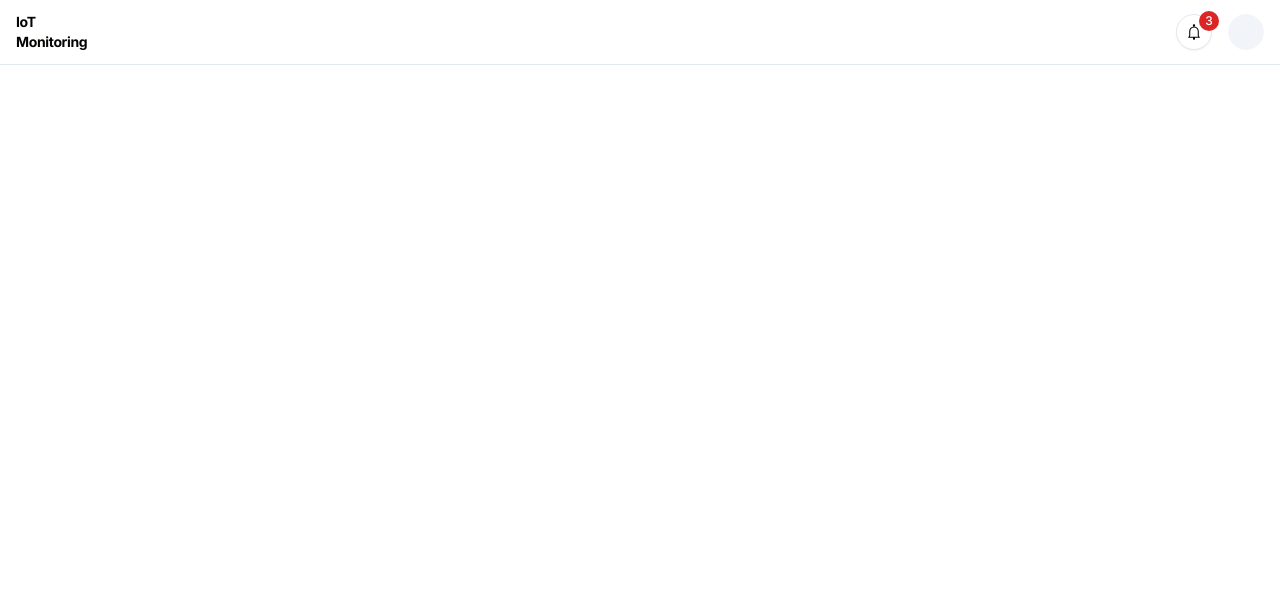
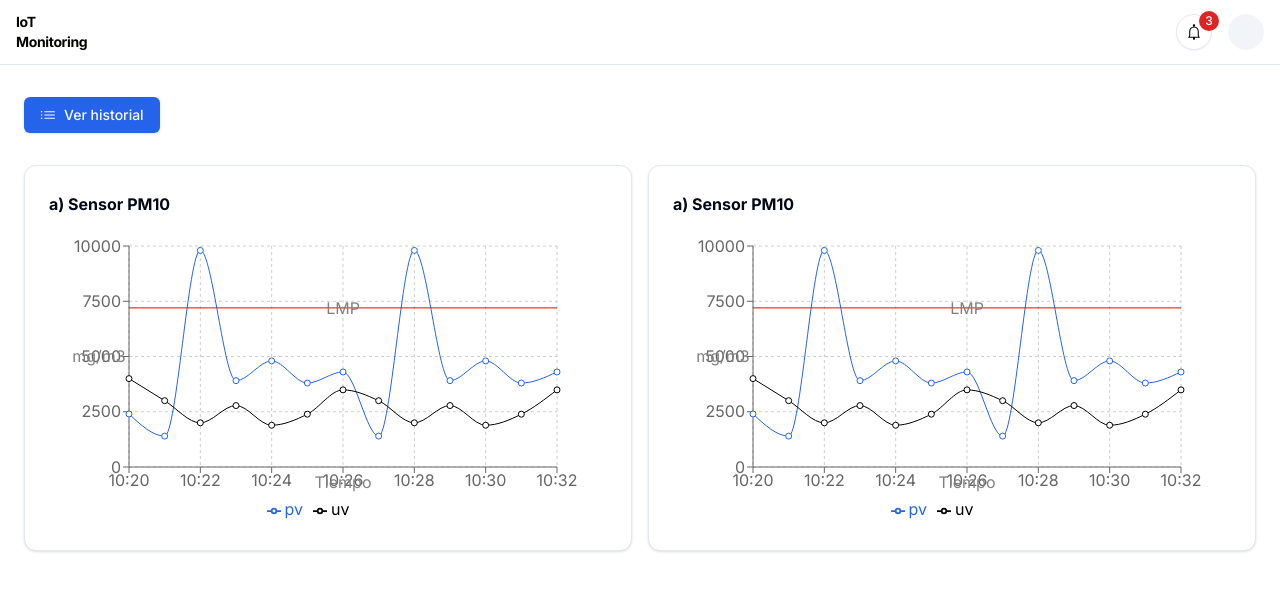
Before and after one commit to PRY20241050/iot-fend, a Next.js app: page /dashboard in a window 1280 px wide. Shown: the top 590 px of the page. Built offline with nearby package versions, Linux system fonts and the light colour scheme; no server answers.

Commit message:
feat: recharts

```diff
--- a/package.json
+++ b/package.json
@@ -29,6 +29,7 @@
     "react": "^18",
     "react-dom": "^18",
     "react-hook-form": "^7.51.5",
+    "recharts": "^2.12.7",
     "sass": "^1.77.4",
     "sonner": "^1.5.0",
     "swr": "^2.2.5",
--- a/src/app/(in)/layout.tsx
+++ b/src/app/(in)/layout.tsx
@@ -2,9 +2,9 @@ import Navbar from "@/components/shared/navbar";
 
 export default function Layout({ children }: { children: React.ReactNode }) {
   return (
-    <>
+    <main>
       <Navbar />
       {children}
-    </>
+    </main>
   );
 }
--- a/src/app/auth/layout.tsx
+++ b/src/app/auth/layout.tsx
@@ -3,10 +3,8 @@ import { ReactNode } from "react";
 
 export default function AuthLayout({ children }: { children: ReactNode }) {
   return (
-    <body>
-      <main className="flex items-center justify-center h-screen bg-back">
-        <Card className="w-[450px] max-w-[90%]">{children}</Card>
-      </main>
-    </body>
+    <main className="flex items-center justify-center h-screen bg-back">
+      <Card className="w-[450px] max-w-[90%]">{children}</Card>
+    </main>
   );
 }
--- a/src/app/globals.css
+++ b/src/app/globals.css
@@ -57,3 +57,13 @@
     @apply bg-background text-foreground;
   }
 }
+
+@layer utilities {
+  .wrapper {
+    @apply flex flex-col items-center justify-center;
+  }
+
+  .inner-wrapper {
+    @apply max-w-[1440px] w-full px-4 phone-xl:px-6;
+  }
+}
--- /dev/null
+++ b/src/components/dashboard/chartCard/chartCard.tsx
@@ -0,0 +1,5 @@
+import { LineChart } from "./lineChart";
+
+export default function ChartCard() {
+  return <LineChart />;
+}
--- /dev/null
+++ b/src/components/dashboard/chartCard/index.ts
@@ -0,0 +1 @@
+export { default } from "./chartCard";
--- /dev/null
+++ b/src/components/dashboard/chartCard/lineChart.tsx
@@ -0,0 +1,124 @@
+import { Card } from "@/components/ui/card";
+import { TypographyH4, TypographyP } from "@/components/ui/typography";
+import {
+  LineChart as Chart,
+  Line,
+  XAxis,
+  YAxis,
+  CartesianGrid,
+  Tooltip,
+  Legend,
+  ReferenceLine,
+  ResponsiveContainer,
+} from "recharts";
+
+const data = [
+  {
+    name: "10:20",
+    uv: 4000,
+    pv: 2400,
+    amt: 2400,
+  },
+  {
+    name: "10:21",
+    uv: 3000,
+    pv: 1398,
+    amt: 2210,
+  },
+  {
+    name: "10:22",
+    uv: 2000,
+    pv: 9800,
+    amt: 2290,
+  },
+  {
+    name: "10:23",
+    uv: 2780,
+    pv: 3908,
+    amt: 2000,
+  },
+  {
+    name: "10:24",
+    uv: 1890,
+    pv: 4800,
+    amt: 2181,
+  },
+  {
+    name: "10:25",
+    uv: 2390,
+    pv: 3800,
+    amt: 2500,
+  },
+  {
+    name: "10:26",
+    uv: 3490,
+    pv: 4300,
+    amt: 2100,
+  },
+  {
+    name: "10:27",
+    uv: 3000,
+    pv: 1398,
+    amt: 2210,
+  },
+  {
+    name: "10:28",
+    uv: 2000,
+    pv: 9800,
+    amt: 2290,
+  },
+  {
+    name: "10:29",
+    uv: 2780,
+    pv: 3908,
+    amt: 2000,
+  },
+  {
+    name: "10:30",
+    uv: 1890,
+    pv: 4800,
+    amt: 2181,
+  },
+  {
+    name: "10:31",
+    uv: 2390,
+    pv: 3800,
+    amt: 2500,
+  },
+  {
+    name: "10:32",
+    uv: 3490,
+    pv: 4300,
+    amt: 2100,
+  },
+];
+
+export function LineChart() {
+  return (
+    <Card className="p-6 w-full">
+      <TypographyP className="font-bold pb-2">a) Sensor PM10</TypographyP>
+      <ResponsiveContainer width="100%" height={300}>
+        <Chart
+          width={500}
+          height={300}
+          data={data}
+          margin={{
+            top: 20,
+            right: 50,
+            left: 20,
+            bottom: 5,
+          }}
+        >
+          <CartesianGrid strokeDasharray="3 3" />
+          <XAxis dataKey="name" label="Tiempo" />
+          <YAxis label="mg/m3" />
+          <Tooltip />
+          <Legend />
+          <ReferenceLine y={7200} label="LMP" stroke="red" />
+          <Line type="monotone" dataKey="pv" stroke="hsl(var(--primary))" />
+          <Line type="monotone" dataKey="uv" stroke="var(--color-black)" />
+        </Chart>
+      </ResponsiveContainer>
+    </Card>
+  );
+}
--- a/src/components/dashboard/dashboard.tsx
+++ b/src/components/dashboard/dashboard.tsx
@@ -1,5 +1,16 @@
+"use client";
+
+import ChartCard from "./chartCard";
+import Header from "./header";
+
 export default function Dashboard() {
   return (
-    <div></div>
-  )
+    <section className="wrapper">
+      <Header />
+      <div className="inner-wrapper p-8 flex gap-4">
+        <ChartCard />
+        <ChartCard />
+      </div>
+    </section>
+  );
 }
--- /dev/null
+++ b/src/components/dashboard/header.tsx
@@ -0,0 +1,25 @@
+import { useAuthStore } from "@/store/useAuthStore";
+import { TypographyH1 } from "../ui/typography";
+import { Button } from "../ui/button";
+import { ListBulletIcon } from "@radix-ui/react-icons";
+
+export default function Header() {
+  const { user, isBrickyard } = useAuthStore((state) => ({
+    user: state.user,
+    isBrickyard: state.isBrickyard,
+  }));
+
+  return (
+    <div className="inner-wrapper flex justify-between items-end pt-8">
+      {isBrickyard && (
+        <TypographyH1 className="text-3xl lg:text-4xl">
+          Ladrillera {user?.brickyard?.name ?? "Sin nombre"}
+        </TypographyH1>
+      )}
+      <Button>
+        <ListBulletIcon className="h-4 w-4 mr-2" />
+        Ver historial
+      </Button>
+    </div>
+  );
+}
--- a/src/components/shared/navbar/user-nav.tsx
+++ b/src/components/shared/navbar/user-nav.tsx
@@ -33,6 +33,8 @@ export function UserNav() {
     logOut();
     replace("/auth/iniciar-sesion");
   };
+
+  console.log(user)
 
   return (
     <DropdownMenu>
--- a/src/components/ui/typography.tsx
+++ b/src/components/ui/typography.tsx
@@ -1,11 +1,43 @@
 import { cn } from "@/lib/utils";
 import React from "react";
+
+const TypographyH1 = React.forwardRef<
+  HTMLDivElement,
+  React.HTMLAttributes<HTMLDivElement>
+>(({ className, ...props }, ref) => (
+  <h1
+    ref={ref}
+    className={cn(
+      "scroll-m-20 text-4xl font-extrabold tracking-tight lg:text-5xl",
+      className
+    )}
+    {...props}
+  />
+));
+
+TypographyH1.displayName = "TypographyH1";
+
+const TypographyH2 = React.forwardRef<
+  HTMLDivElement,
+  React.HTMLAttributes<HTMLDivElement>
+>(({ className, ...props }, ref) => (
+  <h2
+    ref={ref}
+    className={cn(
+      "scroll-m-20 border-b pb-2 text-3xl font-semibold tracking-tight first:mt-0",
+      className
+    )}
+    {...props}
+  />
+));
+
+TypographyH2.displayName = "TypographyH2";
 
 const TypographyH3 = React.forwardRef<
   HTMLDivElement,
   React.HTMLAttributes<HTMLDivElement>
 >(({ className, ...props }, ref) => (
-  <h3
+  <h1
     ref={ref}
     className={cn(
       "scroll-m-20 text-2xl font-semibold tracking-tight",
@@ -72,5 +104,11 @@ const TypographyMuted = React.forwardRef<
 
 TypographyMuted.displayName = "TypographyMuted";
 
-
-export { TypographyH3, TypographyH4, TypographyP, TypographySmall, TypographyMuted };
+export {
+  TypographyH1,
+  TypographyH3,
+  TypographyH4,
+  TypographyP,
+  TypographySmall,
+  TypographyMuted,
+};
--- a/src/store/useAuthStore.ts
+++ b/src/store/useAuthStore.ts
@@ -6,6 +6,8 @@ import { create } from "zustand";
 export interface AuthState {
   user: User | null;
   isAuthenticated: boolean;
+  isBrickyard: boolean;
+  isInstitution: boolean;
   userType: "brickyard" | "institution" | null;
   setUser: (user: User) => void;
   verifyIsAuthenticated: () => Promise<boolean>;
@@ -20,8 +22,22 @@ export const authSelector = (state: AuthState): Pick<AuthState, "user"> => ({
 export const useAuthStore = create<AuthState>((set, get) => ({
   user: null,
   userType: null,
+  isInstitution: false,
+  isBrickyard: false,
   isAuthenticated: false,
-  setUser: (user: User) => set({ user }),
+  setUser: (user: User) =>
+    set({
+      user,
+      userType:
+        user.brickyard !== null
+          ? "brickyard"
+          : user.institution !== null
+          ? "institution"
+          : null,
+      isAuthenticated: true,
+      isBrickyard: user.brickyard !== null,
+      isInstitution: user.institution !== null,
+    }),
   /**
    * Verifies if the user is authenticated by checking if the access token is valid
    * This method executes before hydrating the state
@@ -55,7 +71,14 @@ export const useAuthStore = create<AuthState>((set, get) => ({
 
     return false;
   },
-  resetState: () => set({ isAuthenticated: false, userType: null, user: null }),
+  resetState: () =>
+    set({
+      isAuthenticated: false,
+      userType: null,
+      isBrickyard: false,
+      isInstitution: false,
+      user: null,
+    }),
   logOut: () => {
     clearAuthTokenFromCookie();
     get().resetState();
```
Also changed, not shown: 1 other file (tests, documents, lock files or other folders).
